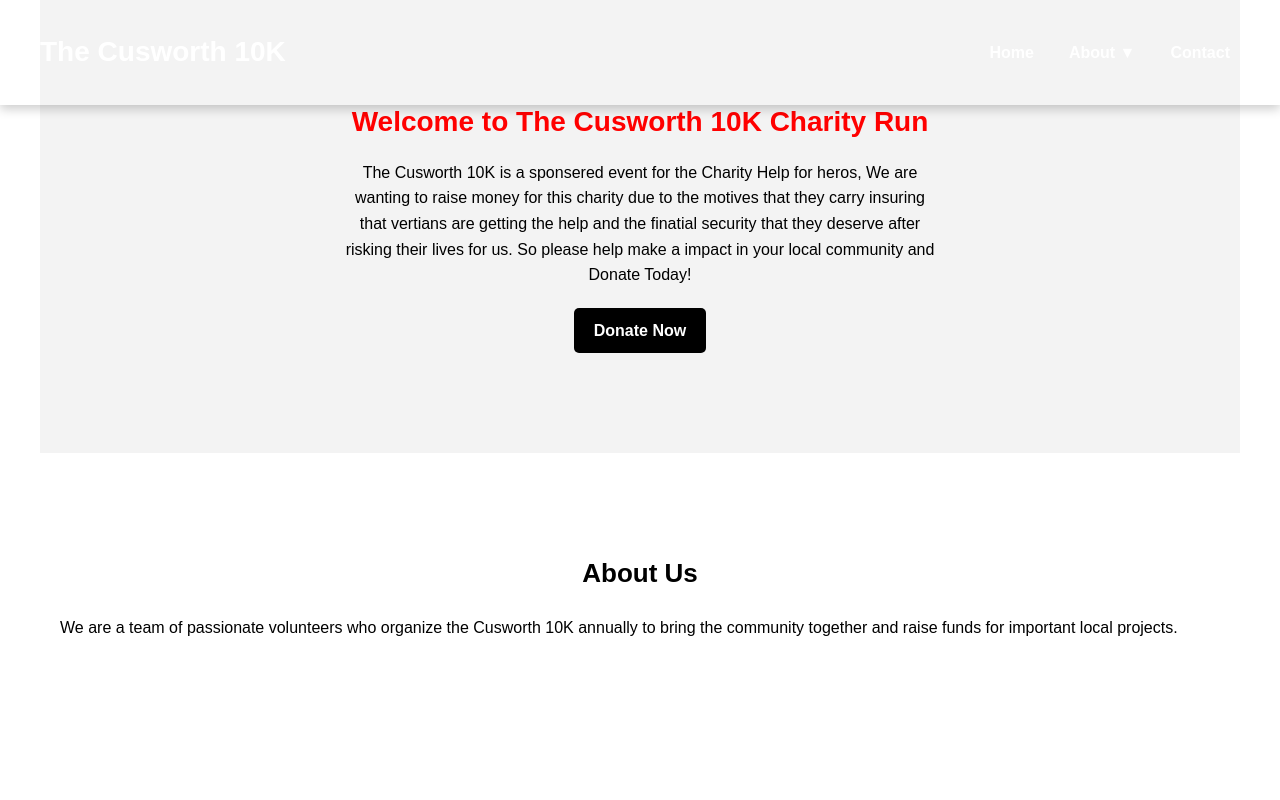
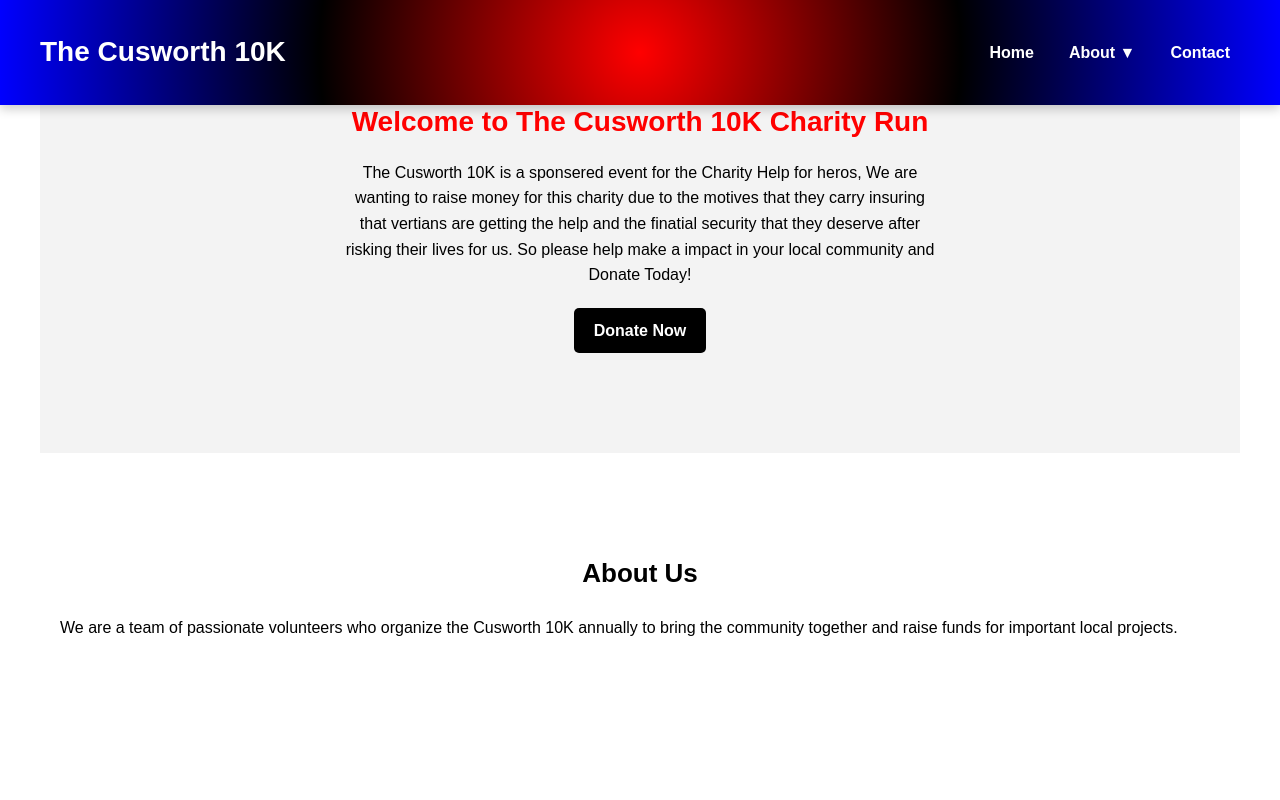
Before and after one commit to dxpy55540/cusworth10k, a plain HTML site: page index.html in a window 1280 px wide. Shown: the top 800 px of the page. Drawn offline with Linux system fonts and the light colour scheme.

Commit message:
index.html

```diff
--- a/index.html
+++ b/index.html
@@ -12,7 +12,7 @@ a {text-decoration:none;}
 /* Header */
 header {
   position:fixed; top:0; width:100%;
-  background:radial-gradient(145deg, red, black, blue);
+  background:radial-gradient(circle, red, black, blue);
   color:white; padding:30px 40px;
   display:flex; justify-content:space-between; align-items:center;
   transition:all 0.4s ease; z-index:100;
```
